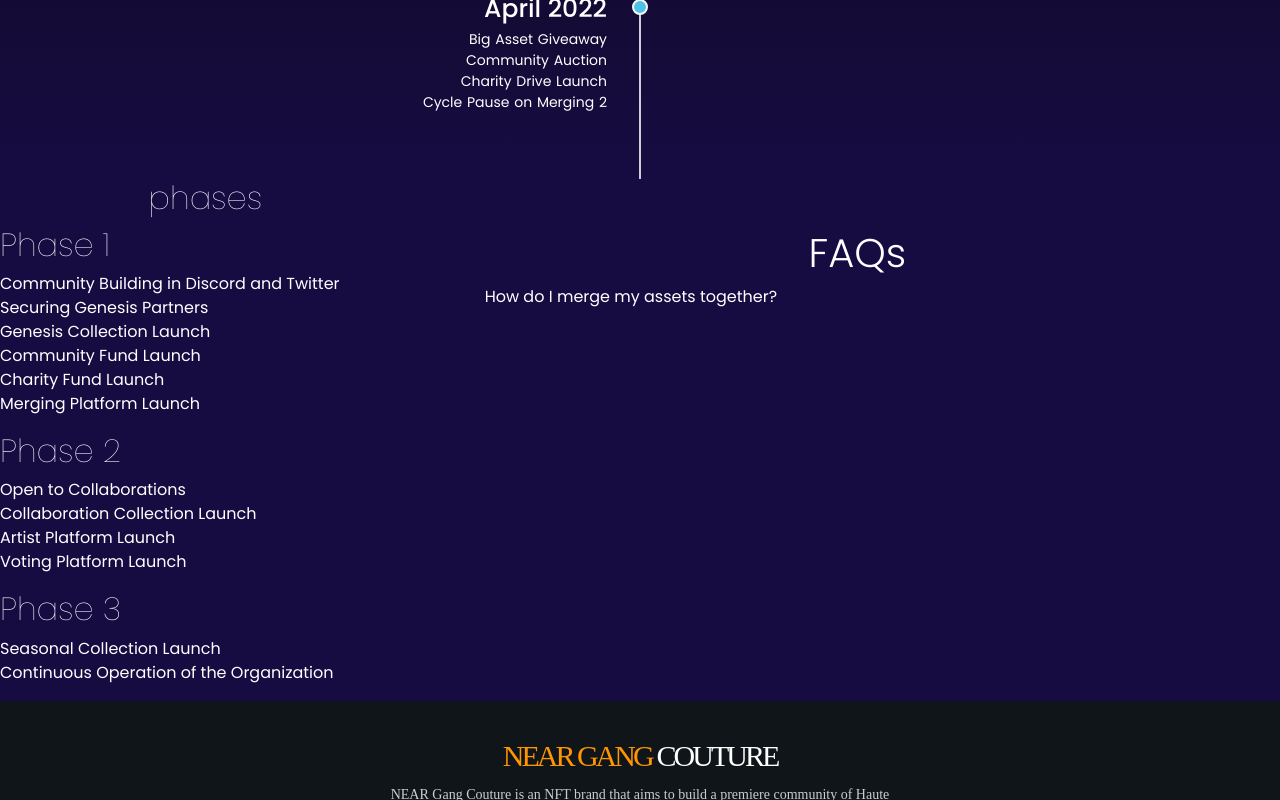
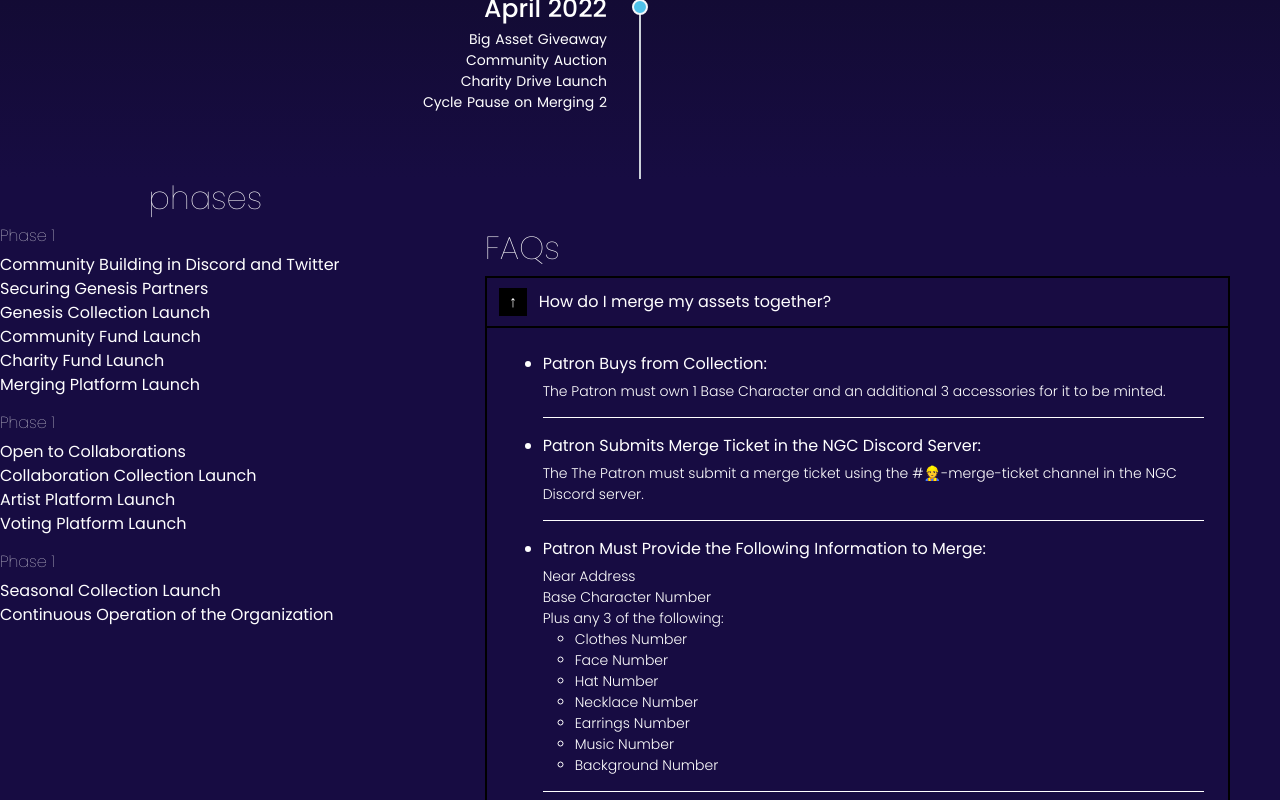
Before and after one commit to fromabby/ngc-landing-page, a React (Create React App) app in the folder frontend/: page / in a window 1280 px wide. Shown: the part 2000-2800 px from the top of the page. Built offline with nearby package versions, Linux system fonts and the light colour scheme; a web font is replaced by a local one.

Commit message:
added faqs

```diff
--- a/frontend/src/components/home/Faqs.js
+++ b/frontend/src/components/home/Faqs.js
@@ -1,15 +1,121 @@
 import React from 'react'
 import { Container } from 'react-bootstrap'
+import './faqs.css'
 
 const Faqs = () => {
+    const list = ['Clothes Number',
+        'Face Number',
+        'Hat Number',
+        'Necklace Number',
+        'Earrings Number',
+        'Music Number',
+        'Background Number']
     return (
         <>
             <Container fluid className='p-0'>
-                <div style={{ background: '#170c42', color: '#fff', padding: '50px'}}>
-                    <h1>FAQs</h1>
-                    <p>
-                        How do I merge my assets together?
-                    </p>
+                <div style={{ background: '#170c42', color: '#fff', padding: '50px' }}>
+                    <h3>FAQs</h3>
+                    <details open>
+                        <summary>
+                            How do I merge my assets together?
+                        </summary>
+                        <div>
+                            <ul>
+                                <li>
+                                    Patron Buys from Collection:
+                                    <br />
+                                    <p>
+                                        The Patron must own 1 Base Character and an additional 3 accessories for it to be minted.
+                                    </p>
+                                </li>
+                                <li>
+                                    Patron Submits Merge Ticket in the NGC Discord Server:
+                                    <br />
+                                    <p>
+                                        The The Patron must submit a merge ticket using the #👷-merge-ticket channel in the NGC Discord server.
+                                    </p>
+                                </li>
+                                <li>
+                                    Patron Must Provide the Following Information to Merge:<br />
+                                    <p>
+                                        Near Address<br />
+                                        Base Character Number<br />
+                                        Plus any 3 of the following:<br />
+                                        <ul>
+                                            {list.map(x => (
+                                                <li>{x}</li>
+                                            ))}
+                                        </ul>
+                                    </p>
+                                </li>
+                                <li>
+                                    Patron Goes Through the Verification Process<br />
+                                    <p>
+                                        The team will need the patron to send a verification fee of .01N and proof of payment to the team to be verified.
+                                    </p>
+                                </li>
+                                <li>
+                                    NGC Team Logs it in a Public Spreadsheet:<br />
+                                    <p>
+                                        The team will log in the information in a spreadsheet open for viewing to the public, and then the Near address will be recorded that will be used as the queue for who will receive their haute gang in that order. The release schedule will be 50 haute gang merging slots per week. The tickets submitted after the 50th log in a week will be used as the start of the queue for the next week.
+
+                                    </p>
+                                </li>
+                                <li>
+                                    NGC Team Mints and Transfers the Haute Gang<br />
+                                    <p>
+                                        After merging the assets, the team will then mint and transfer the haute gang to the given Near address.<br />
+                                        <em>* A near address can only submit 1 ticket per merging cycle</em>
+
+                                    </p>
+                                </li>
+                            </ul>
+                        </div>
+                    </details>
+                    <details>
+                        <summary>
+                            How do I get Haute Gang verified?
+                        </summary>
+                        <div>
+                            <ul>
+                                <li>
+                                    Patron Mints Haute Gang:<br />
+                                    <p>The patron goes through the minting process.</p>
+                                </li>
+                                <li>
+                                    Haute Gang Holder Submits Ticket in NGC Discord Server:<br />
+                                    <p>The Haute Gang Holder must submit a verification ticket using the #✅-verify-haute-gang channel in the NGC Discord server.</p>
+                                </li>
+                                <li>
+                                    NGC Team Confirms Haute Gang of Holder:<br />
+                                    <p>The team goes through a process to confirm that the Discord message is indeed from the Haute Gang Holder. The role “Haute Gang” is then given in the NGC Discord server.</p>
+                                </li>
+                            </ul>
+                        </div>
+                    </details>
+                    <details>
+                        <summary>
+                        How do I get WL Holder verified?
+                        </summary>
+                        <div>
+                            <ul>
+                                <li>
+                                Patron Gets a WL Ticket:<br/>
+                                    <p>
+                                    The patron gets a WL Ticket through <a href="https://paras.id/token/x.paras.near::168154">here</a> or through one of our giveaways.
+                                    </p>
+                                </li>
+                                <li>
+                                WL Ticket Holder Submits Ticket in NGC Discord Server:<br/>
+                                    <p>The WL Ticket Holder must submit a verification ticket using the #✅-verify-whitelist channel in the NGC Discord server.</p>
+                                </li>
+                                <li>
+                                NGC Team Confirms Whitelist Ticket of Holder:<br/>
+                                    <p>The team will need the patron to send a verification fee of .01N and proof of payment to the team to be verified. The role “WL Holder” is then given in the NGC Discord server.</p>
+                                </li>
+                            </ul>
+                        </div>
+                    </details>
                 </div>
             </Container>
         </>
--- a/frontend/src/components/home/Roadmap.js
+++ b/frontend/src/components/home/Roadmap.js
@@ -9,7 +9,7 @@
                 <div>
                     <h3 style={{ color: '#fff', textAlign: 'center' }}>phases</h3>
                     <div>
-                        <h3>Phase 1</h3>
+                        <h3 style={{fontSize: '1rem'}}>Phase 1</h3>
                         <p>
                             Community Building in Discord and Twitter<br />
                             Securing Genesis Partners<br />
@@ -18,14 +18,14 @@
                             Charity Fund Launch<br />
                             Merging Platform Launch
                         </p>
-                        <h3>Phase 2</h3>
+                        <h3 style={{fontSize: '1rem'}}>Phase 1</h3>
                         <p>
                             Open to Collaborations<br />
                             Collaboration Collection Launch<br />
                             Artist Platform Launch<br />
                             Voting Platform Launch
                         </p>
-                        <h3>Phase 3</h3>
+                        <h3 style={{fontSize: '1rem'}}>Phase 1</h3>
                         <p>
                             Seasonal Collection Launch<br />
                             Continuous Operation of the Organization
--- /dev/null
+++ b/frontend/src/components/home/faqs.css
@@ -0,0 +1,94 @@
+@import url('https://fonts.googleapis.com/css2?family=Inter:wght@300;400;500;600;700;800;900&display=swap');
+
+/* *,
+*:after,
+*:before {
+    box-sizing: border-box;
+} */
+
+:root {
+    font-size: 16px;
+}
+
+details div {
+    border-left: 2px solid #000;
+    border-right: 2px solid #000;
+    border-bottom: 2px solid #000;
+    padding: 1.5em;
+}
+
+details div>*+* {
+    margin-top: 1.5em;
+}
+
+details+details {
+    margin-top: .5rem;
+}
+
+summary {
+    list-style: none;
+}
+
+summary::-webkit-details-marker {
+    display: none;
+}
+
+summary {
+    border: 2px solid #000;
+    padding: .75em 1em;
+    cursor: pointer;
+    position: relative;
+    padding-left: calc(1.75rem + .75rem + .75rem);
+}
+
+summary:before {
+    position: absolute;
+    top: 50%;
+    transform: translateY(-50%);
+    left: .75rem;
+    content: "↓";
+    width: 1.75rem;
+    height: 1.75rem;
+    background-color: #000;
+    color: #FFF;
+    display: inline-flex;
+    justify-content: center;
+    align-items: center;
+    flex-shrink: 0;
+}
+
+details[open] summary {
+    background-color: #180C42;
+}
+
+details[open] summary:before {
+    content: "↑";
+}
+
+summary:hover {
+    background-color: #180C42;
+}
+
+a {
+    color: inherit;
+    font-weight: 600;
+    text-decoration: none;
+    box-shadow: 0 1px 0 0;
+}
+
+a:hover {
+    box-shadow: 0 3px 0 0;
+}
+
+code {
+    font-family: monospace;
+    font-weight: 600;
+}
+
+details div ul li p {
+    font-weight: 300;
+    font-size: 14px;
+    padding-top: 5px;
+    padding-bottom: 15px;
+    border-bottom: solid #fff 1px;
+}
--- a/frontend/src/components/home/roadmap.css
+++ b/frontend/src/components/home/roadmap.css
@@ -1,10 +1,10 @@
-h1 {
+.roadmap h1 {
     text-align: center;
     font-weight: 300;
     color: #fff
 }
 
-h1 span {
+.roadmap h1 span {
     font-weight: 600;
 }
 
```
